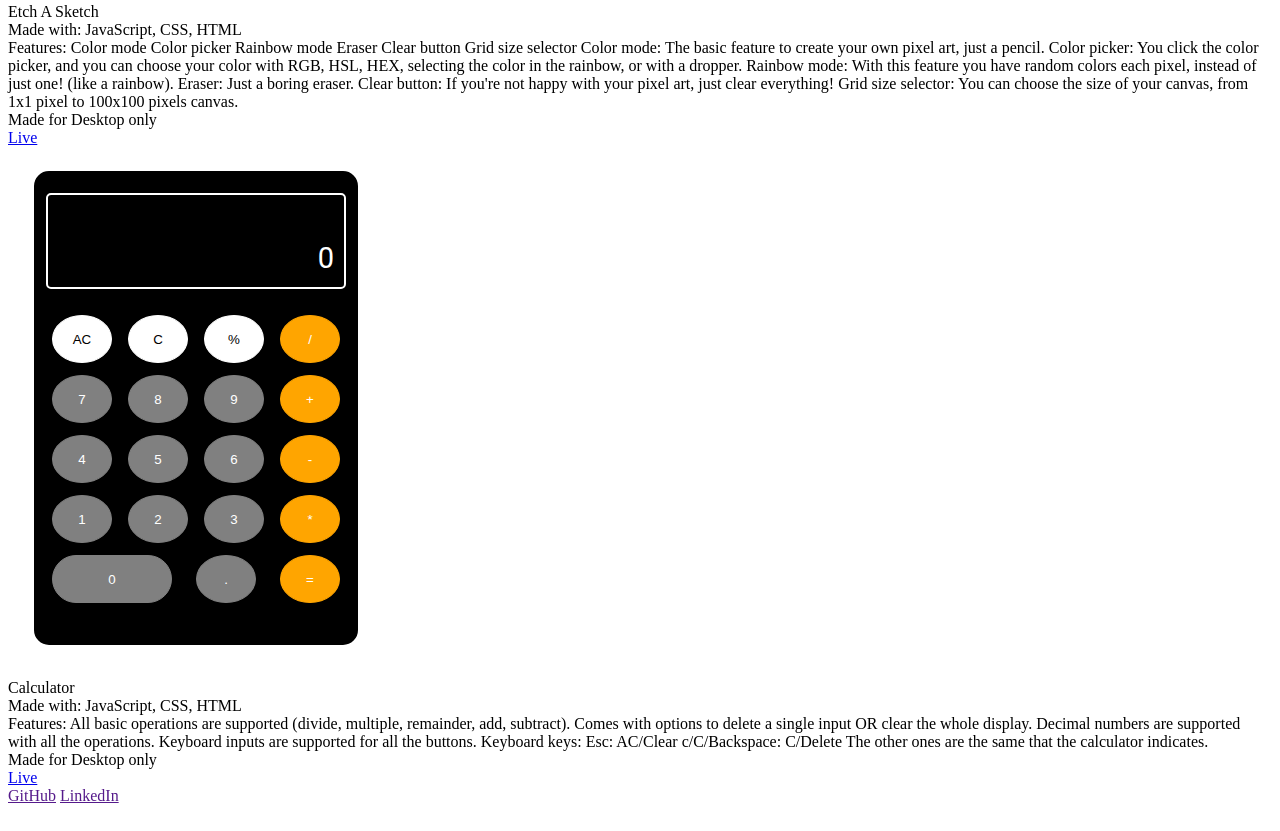
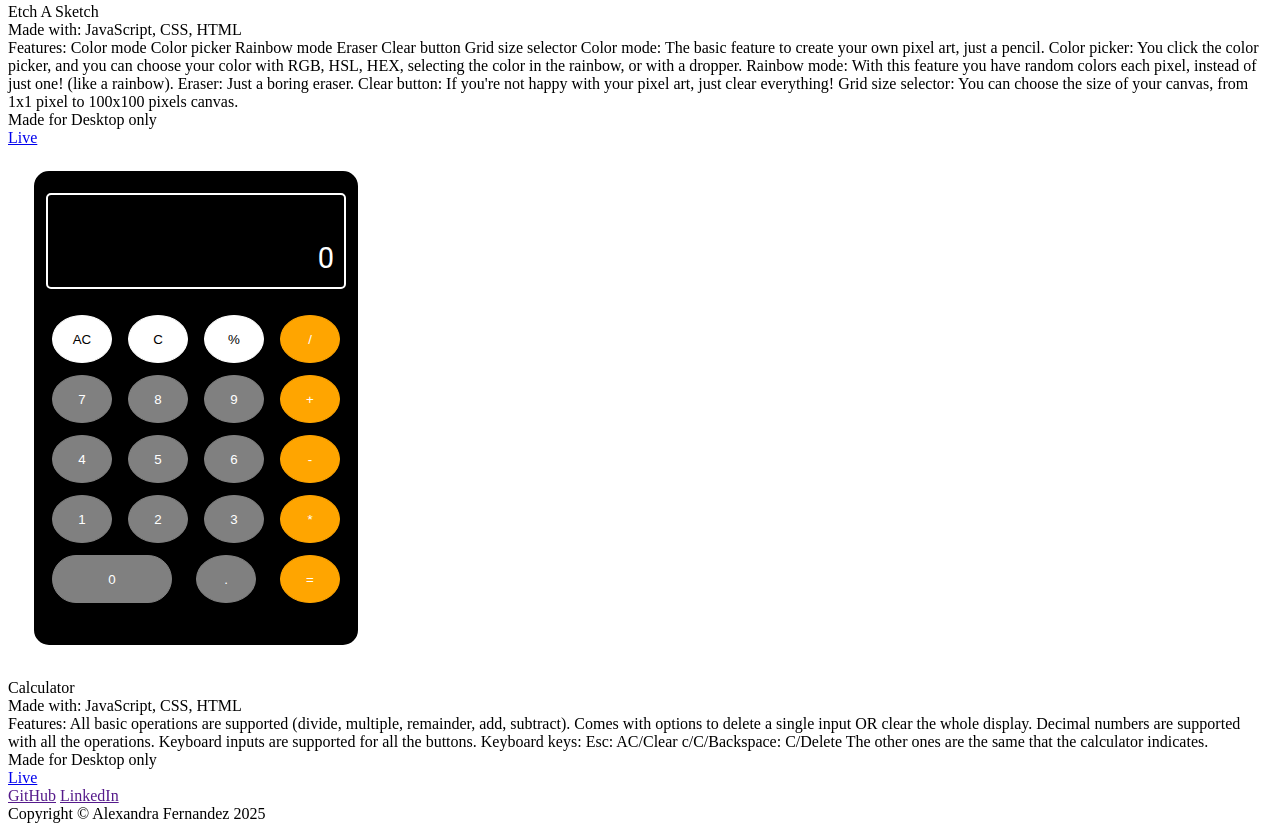
Before and after one commit to alexandrafs5/portfolio, a plain HTML site: page index.html in a window 1280 px wide. Shown: the part 6960-7791 px from the top of the page. Drawn offline with Linux system fonts and the light colour scheme.

Commit message:
Finish the footer section

```diff
--- a/index.html
+++ b/index.html
@@ -128,6 +128,6 @@
         <a href="" target="_blank">GitHub</a>
         <a href="" target="_blank">LinkedIn</a>
     </div>
-    <div class="footer"></div>
+    <div class="footer">Copyright © Alexandra Fernandez 2025</div>
 </body>
 </html>
```
